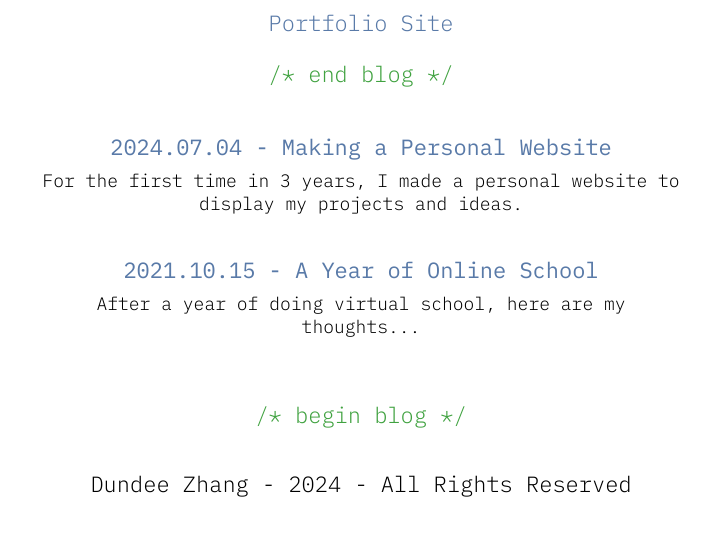
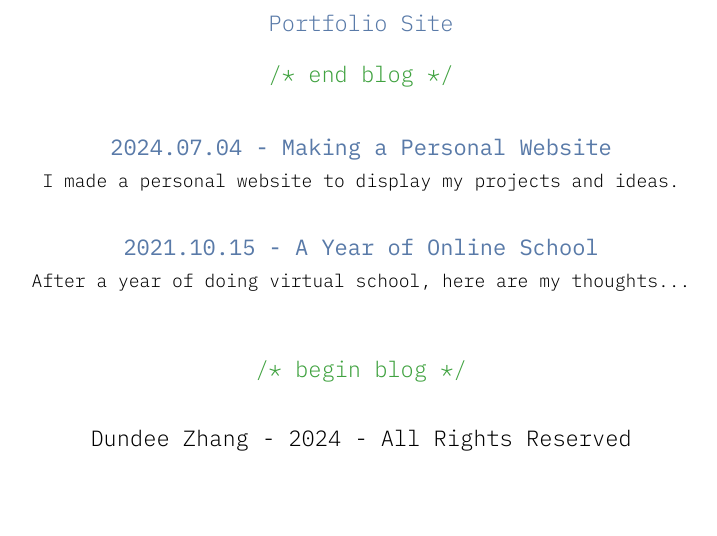
Before and after one commit to dundeezhang/blogv1, a plain HTML site: page index.html in a window 1280 px wide. Shown: the part 108-644 px from the top of the page, without its empty margins (279-996 px from the left). Drawn offline with Linux system fonts and the light colour scheme.

Commit message:
i give up on formatting

```diff
--- a/index.html
+++ b/index.html
@@ -26,7 +26,7 @@
                     <a href="/b/2024-07-04-making-a-website">2024.07.04 - Making a Personal Website</a>
                 </p>
                 <p class="blog-preview">
-                    For the first time in 3 years, I made a personal website to display my projects and ideas.
+                    I made a personal website to display my projects and ideas.
                 </p>
                 <p class="blog-name">
                     <a href="b/2021-10-15-a-year-of-online-school">2021.10.15 - A Year of Online School</a>
--- a/styles/style.css
+++ b/styles/style.css
@@ -126,7 +126,6 @@ p.blog-name {
 
 p.blog-preview {
     font-size: calc(10px + 1vmin);
-    max-width: 50vw;
     margin-top: 1vmin;
     margin-bottom: 5vmin;
 }
```
